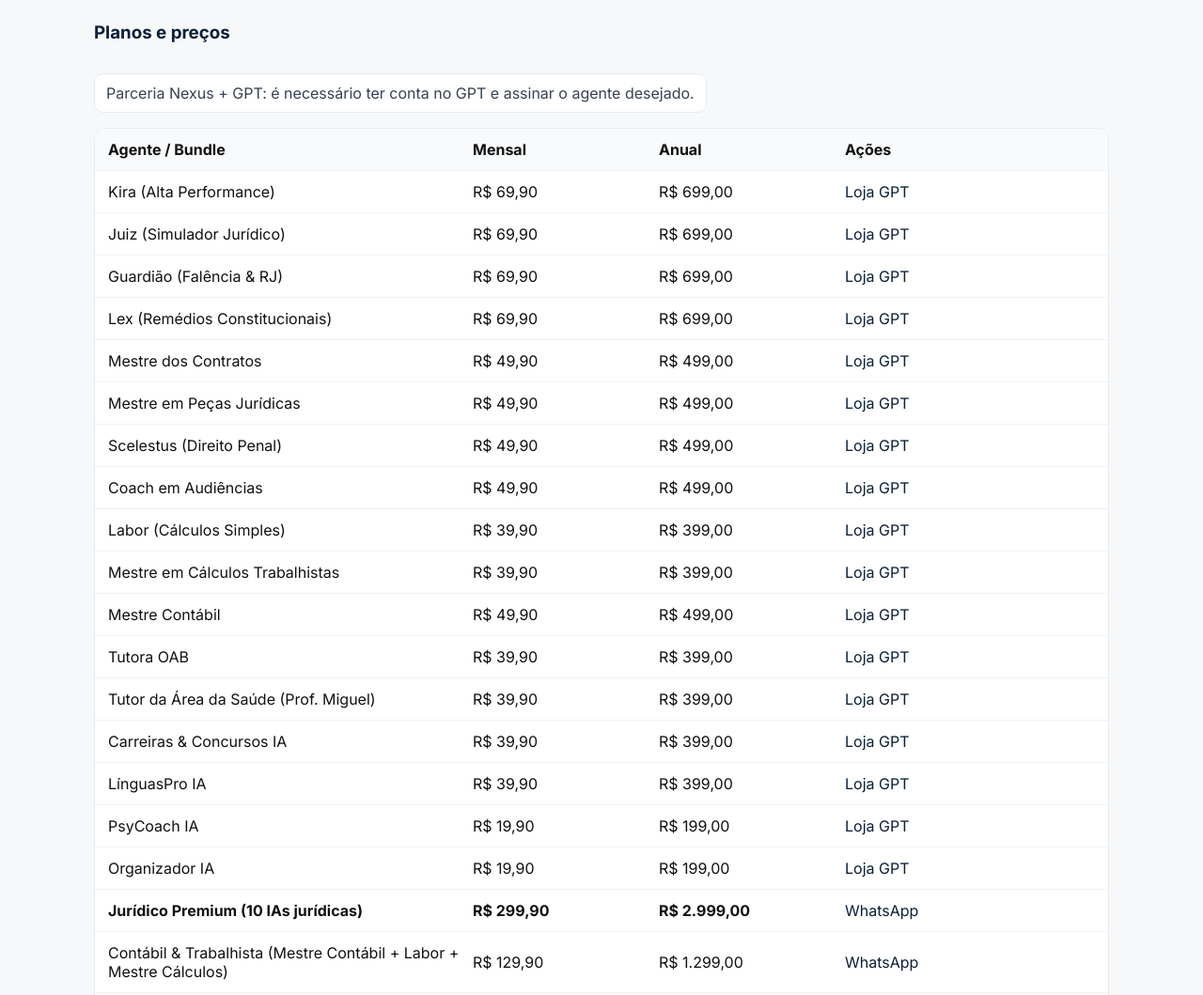
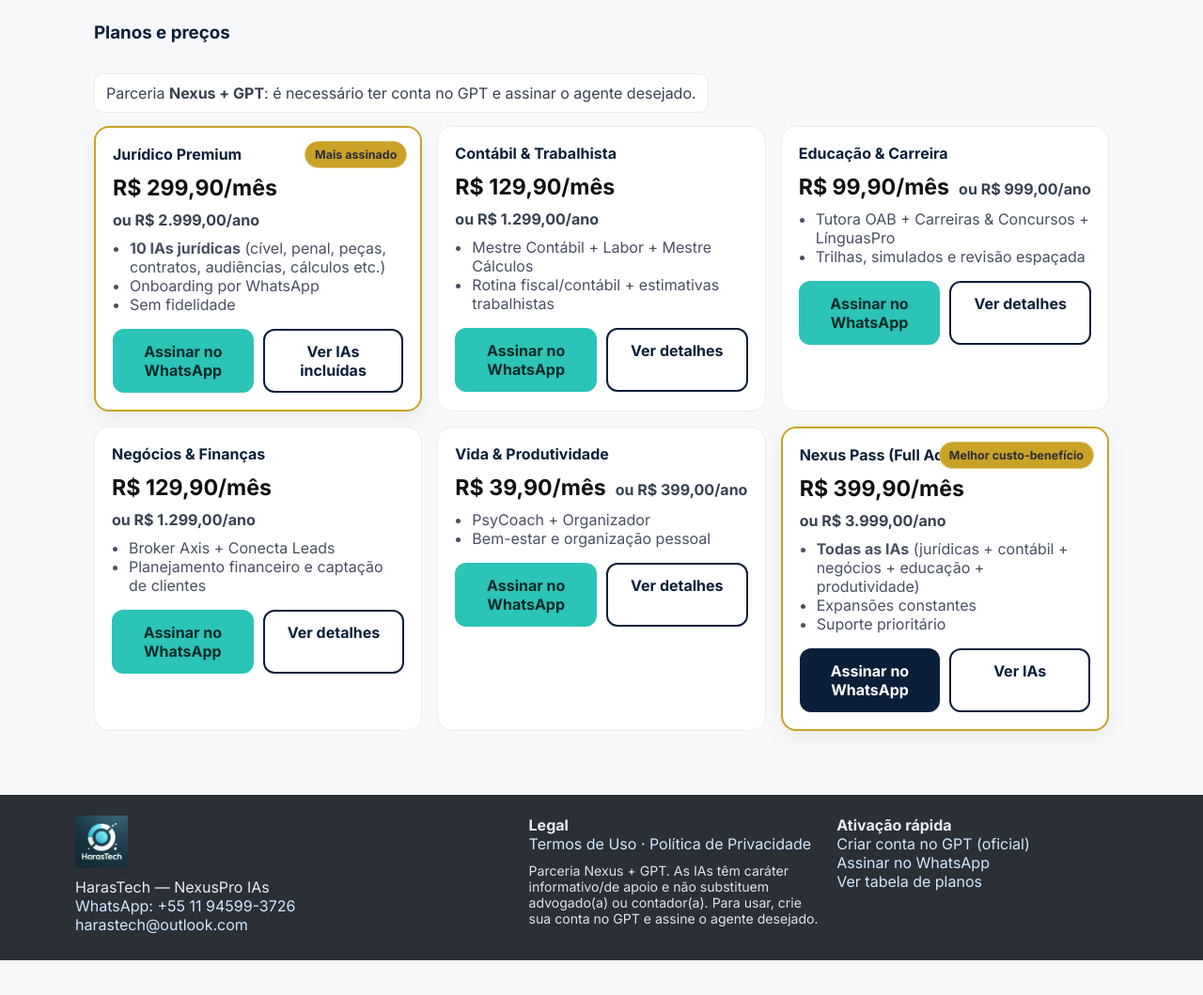
Before and after one commit to Tevi74/Kira-agente-Juridico, a plain HTML site: page index.html in a window 1280 px wide. Shown: the part 4820-5879 px from the top of the page at 94% size. After the commit the page ends 5842 px from the top, so only its background shows below. Drawn offline with Linux system fonts and the light colour scheme.

Commit message:
Update index.html

```diff
--- a/index.html
+++ b/index.html
@@ -352,43 +352,121 @@
 
   <!-- PLANOS (Tabela resumida com combos) -->
   <section id="planos" class="section">
-    <div class="container">
-      <h3>Planos e preços</h3>
-      <p class="note">Parceria Nexus + GPT: é necessário ter conta no GPT e assinar o agente desejado.</p>
-      <div class="table">
-        <div class="row header"><span>Agente / Bundle</span><span>Mensal</span><span>Anual</span><span>Ações</span></div>
+  <div class="container">
+    <h3>Planos e preços</h3>
+    <p class="plan-note">Parceria <strong>Nexus + GPT</strong>: é necessário ter conta no GPT e assinar o agente desejado.</p>
 
-        <!-- Alguns principais (os demais já estão nos cards acima) -->
-        <div class="row"><span>Kira (Alta Performance)</span><span>R$ 69,90</span><span>R$ 699,00</span><span><a href="https://chatgpt.com/g/g-68d56f46ae6c81918935b339705c5a5b-kira" target="_blank">Loja GPT</a></span></div>
-        <div class="row"><span>Juiz (Simulador Jurídico)</span><span>R$ 69,90</span><span>R$ 699,00</span><span><a href="https://chatgpt.com/g/g-687ce33c208c8191816d884bcaec6807-juiz" target="_blank">Loja GPT</a></span></div>
-        <div class="row"><span>Guardião (Falência & RJ)</span><span>R$ 69,90</span><span>R$ 699,00</span><span><a href="https://chatgpt.com/g/g-68a4cc9ec2708191abe986ceb4dd8abc-guardiao-de-falecia-e-recuperacao-judicial" target="_blank">Loja GPT</a></span></div>
-        <div class="row"><span>Lex (Remédios Constitucionais)</span><span>R$ 69,90</span><span>R$ 699,00</span><span><a href="https://chatgpt.com/g/g-6894a9132cd88191b6c9d9c34c0d4b4d-lex-especialista-em-remedios-constitucionais" target="_blank">Loja GPT</a></span></div>
-        <div class="row"><span>Mestre dos Contratos</span><span>R$ 49,90</span><span>R$ 499,00</span><span><a href="https://chatgpt.com/g/g-68949a3f58e8819181433ddce37b2d90-mestre-dos-contratos" target="_blank">Loja GPT</a></span></div>
-        <div class="row"><span>Mestre em Peças Jurídicas</span><span>R$ 49,90</span><span>R$ 499,00</span><span><a href="https://chatgpt.com/g/g-68d6cacd6b4081919afec35b2dd589e7-mestre-em-pecas-juridicas" target="_blank">Loja GPT</a></span></div>
-        <div class="row"><span>Scelestus (Direito Penal)</span><span>R$ 49,90</span><span>R$ 499,00</span><span><a href="https://chatgpt.com/g/g-687ce8d84e6c8191a1eff90b116dda67-scelestus-direito-penal" target="_blank">Loja GPT</a></span></div>
-        <div class="row"><span>Coach em Audiências</span><span>R$ 49,90</span><span>R$ 499,00</span><span><a href="https://chatgpt.com/g/g-68d6c883ad9c8191b43d6fe8bd7c8d30-coach-em-audiencias" target="_blank">Loja GPT</a></span></div>
-        <div class="row"><span>Labor (Cálculos Simples)</span><span>R$ 39,90</span><span>R$ 399,00</span><span><a href="https://chatgpt.com/g/g-683f0fa897248191bc3e7c50ca0e2fd4-curro" target="_blank">Loja GPT</a></span></div>
-        <div class="row"><span>Mestre em Cálculos Trabalhistas</span><span>R$ 39,90</span><span>R$ 399,00</span><span><a href="https://chatgpt.com/g/g-68d6c6a31b588191a84bd3525d2cefeb-mestre-em-claculos-trabalhistas" target="_blank">Loja GPT</a></span></div>
-        <div class="row"><span>Mestre Contábil</span><span>R$ 49,90</span><span>R$ 499,00</span><span><a href="https://chatgpt.com/g/g-68a4d72e96a88191bbef17bf068da31e-mestre-contabil" target="_blank">Loja GPT</a></span></div>
-        <div class="row"><span>Tutora OAB</span><span>R$ 39,90</span><span>R$ 399,00</span><span><a href="https://chatgpt.com/g/g-68d6de01d4bc8191b5d539a4fdd9a501-planejadora-de-estudos-para-prova-da-oab" target="_blank">Loja GPT</a></span></div>
-        <div class="row"><span>Tutor da Área da Saúde (Prof. Miguel)</span><span>R$ 39,90</span><span>R$ 399,00</span><span><a href="https://chatgpt.com/g/g-68d6e0109858819198be5119b77a5a30-prof-dr-miguel" target="_blank">Loja GPT</a></span></div>
-        <div class="row"><span>Carreiras & Concursos IA</span><span>R$ 39,90</span><span>R$ 399,00</span><span><a href="https://chatgpt.com/g/g-68d9385c27448191b3f9226bc44e61d8-carreiras-e-concursos-ia" target="_blank">Loja GPT</a></span></div>
-        <div class="row"><span>LínguasPro IA</span><span>R$ 39,90</span><span>R$ 399,00</span><span><a href="#" onclick="alert('Link da Loja GPT será adicionado em breve.');return false;">Loja GPT</a></span></div>
-        <div class="row"><span>PsyCoach IA</span><span>R$ 19,90</span><span>R$ 199,00</span><span><a href="https://chatgpt.com/g/g-68d93a114c60819181e53148655c183b-dra-beatriz-psycoach" target="_blank">Loja GPT</a></span></div>
-        <div class="row"><span>Organizador IA</span><span>R$ 19,90</span><span>R$ 199,00</span><span><a href="https://chatgpt.com/g/g-68d93b26a17c8191b28071a03ecb538f-oranizador-ia" target="_blank">Loja GPT</a></span></div>
+    <div class="plan-grid">
+      <!-- JURÍDICO PREMIUM -->
+      <div class="plan featured">
+        <span class="badge">Mais assinado</span>
+        <h4>Jurídico Premium</h4>
+        <div class="price">
+          <span class="m">R$ 299,90/mês</span>
+          <span class="y">ou R$ 2.999,00/ano</span>
+        </div>
+        <ul>
+          <li><strong>10 IAs jurídicas</strong> (cível, penal, peças, contratos, audiências, cálculos etc.)</li>
+          <li>Onboarding por WhatsApp</li>
+          <li>Sem fidelidade</li>
+        </ul>
+        <div class="cta">
+          <a class="btn secondary" href="https://wa.me/5511945993726?text=Quero%20assinar%20o%20combo%20Jur%C3%ADdico%20Premium%20(299,90/m%C3%AAs%20ou%202.999/ano)." target="_blank">Assinar no WhatsApp</a>
+          <a class="btn ghost" href="#juridicos">Ver IAs incluídas</a>
+        </div>
+      </div>
 
-        <!-- Combos -->
-        <div class="row"><span><strong>Jurídico Premium (10 IAs jurídicas)</strong></span><span><strong>R$ 299,90</strong></span><span><strong>R$ 2.999,00</strong></span><span><a href="https://wa.me/5511945993726?text=Quero%20assinar%20o%20combo%20Jur%C3%ADdico%20Premium%20(299,90/m%C3%AAs%20ou%202.999/ano)." target="_blank">WhatsApp</a></span></div>
-        <div class="row"><span>Contábil & Trabalhista (Mestre Contábil + Labor + Mestre Cálculos)</span><span>R$ 129,90</span><span>R$ 1.299,00</span><span><a href="https://wa.me/5511945993726?text=Quero%20assinar%20o%20combo%20Cont%C3%A1bil%20%26%20Trabalhista%20(129,90/m%C3%AAs%20ou%201.299/ano)." target="_blank">WhatsApp</a></span></div>
-        <div class="row"><span>Educação & Carreira (Tutora OAB + Carreiras & Concursos + LínguasPro)</span><span>R$ 99,90</span><span>R$ 999,00</span><span><a href="https://wa.me/5511945993726?text=Quero%20assinar%20o%20combo%20Educa%C3%A7%C3%A3o%20%26%20Carreira%20(99,90/m%C3%AAs%20ou%20999/ano)." target="_blank">WhatsApp</a></span></div>
-        <div class="row"><span>Negócios & Finanças (Broker Axis + Conecta Leads)</span><span>R$ 129,90</span><span>R$ 1.299,00</span><span><a href="https://wa.me/5511945993726?text=Quero%20assinar%20o%20combo%20Neg%C3%B3cios%20%26%20Finan%C3%A7as%20(129,90/m%C3%AAs%20ou%201.299/ano)." target="_blank">WhatsApp</a></span></div>
-        <div class="row"><span>Vida & Produtividade (PsyCoach + Organizador)</span><span>R$ 39,90</span><span>R$ 399,00</span><span><a href="https://wa.me/5511945993726?text=Quero%20assinar%20o%20combo%20Vida%20%26%20Produtividade%20(39,90/m%C3%AAs%20ou%20399/ano)." target="_blank">WhatsApp</a></span></div>
+      <!-- CONTÁBIL & TRABALHISTA -->
+      <div class="plan">
+        <h4>Contábil & Trabalhista</h4>
+        <div class="price">
+          <span class="m">R$ 129,90/mês</span>
+          <span class="y">ou R$ 1.299,00/ano</span>
+        </div>
+        <ul>
+          <li>Mestre Contábil + Labor + Mestre Cálculos</li>
+          <li>Rotina fiscal/contábil + estimativas trabalhistas</li>
+        </ul>
+        <div class="cta">
+          <a class="btn secondary" href="https://wa.me/5511945993726?text=Quero%20assinar%20o%20combo%20Cont%C3%A1bil%20%26%20Trabalhista%20(129,90/m%C3%AAs%20ou%201.299/ano)." target="_blank">Assinar no WhatsApp</a>
+          <a class="btn ghost" href="#contabeis">Ver detalhes</a>
+        </div>
+      </div>
 
-        <!-- Full -->
-        <div class="row"><span><strong>Nexus Pass (Full Access) — todas as IAs</strong></span><span><strong>R$ 399,90</strong></span><span><strong>R$ 3.999,00</strong></span><span><a href="https://wa.me/5511945993726?text=Quero%20assinar%20o%20Nexus%20Pass%20(399,90/m%C3%AAs%20ou%203.999/ano)." target="_blank">WhatsApp</a></span></div>
+      <!-- EDUCAÇÃO & CARREIRA -->
+      <div class="plan">
+        <h4>Educação & Carreira</h4>
+        <div class="price">
+          <span class="m">R$ 99,90/mês</span>
+          <span class="y">ou R$ 999,00/ano</span>
+        </div>
+        <ul>
+          <li>Tutora OAB + Carreiras & Concursos + LínguasPro</li>
+          <li>Trilhas, simulados e revisão espaçada</li>
+        </ul>
+        <div class="cta">
+          <a class="btn secondary" href="https://wa.me/5511945993726?text=Quero%20assinar%20o%20combo%20Educa%C3%A7%C3%A3o%20%26%20Carreira%20(99,90/m%C3%AAs%20ou%20999/ano)." target="_blank">Assinar no WhatsApp</a>
+          <a class="btn ghost" href="#educacao">Ver detalhes</a>
+        </div>
+      </div>
+
+      <!-- NEGÓCIOS & FINANÇAS -->
+      <div class="plan">
+        <h4>Negócios & Finanças</h4>
+        <div class="price">
+          <span class="m">R$ 129,90/mês</span>
+          <span class="y">ou R$ 1.299,00/ano</span>
+        </div>
+        <ul>
+          <li>Broker Axis + Conecta Leads</li>
+          <li>Planejamento financeiro e captação de clientes</li>
+        </ul>
+        <div class="cta">
+          <a class="btn secondary" href="https://wa.me/5511945993726?text=Quero%20assinar%20o%20combo%20Neg%C3%B3cios%20%26%20Finan%C3%A7as%20(129,90/m%C3%AAs%20ou%201.299/ano)." target="_blank">Assinar no WhatsApp</a>
+          <a class="btn ghost" href="#negocios">Ver detalhes</a>
+        </div>
+      </div>
+
+      <!-- VIDA & PRODUTIVIDADE -->
+      <div class="plan">
+        <h4>Vida & Produtividade</h4>
+        <div class="price">
+          <span class="m">R$ 39,90/mês</span>
+          <span class="y">ou R$ 399,00/ano</span>
+        </div>
+        <ul>
+          <li>PsyCoach + Organizador</li>
+          <li>Bem-estar e organização pessoal</li>
+        </ul>
+        <div class="cta">
+          <a class="btn secondary" href="https://wa.me/5511945993726?text=Quero%20assinar%20o%20combo%20Vida%20%26%20Produtividade%20(39,90/m%C3%AAs%20ou%20399/ano)." target="_blank">Assinar no WhatsApp</a>
+          <a class="btn ghost" href="#vida">Ver detalhes</a>
+        </div>
+      </div>
+
+      <!-- FULL ACCESS -->
+      <div class="plan featured">
+        <span class="badge">Melhor custo-benefício</span>
+        <h4>Nexus Pass (Full Access)</h4>
+        <div class="price">
+          <span class="m">R$ 399,90/mês</span>
+          <span class="y">ou R$ 3.999,00/ano</span>
+        </div>
+        <ul>
+          <li><strong>Todas as IAs</strong> (jurídicas + contábil + negócios + educação + produtividade)</li>
+          <li>Expansões constantes</li>
+          <li>Suporte prioritário</li>
+        </ul>
+        <div class="cta">
+          <a class="btn primary" href="https://wa.me/5511945993726?text=Quero%20assinar%20o%20Nexus%20Pass%20(Full%20Access)%20399,90/m%C3%AAs%20ou%203.999/ano." target="_blank">Assinar no WhatsApp</a>
+          <a class="btn ghost" href="#juridicos">Ver IAs</a>
+        </div>
       </div>
     </div>
-  </section>
+  </div>
+</section>
+
+
 
   <!-- FOOTER -->
  <footer>
```
